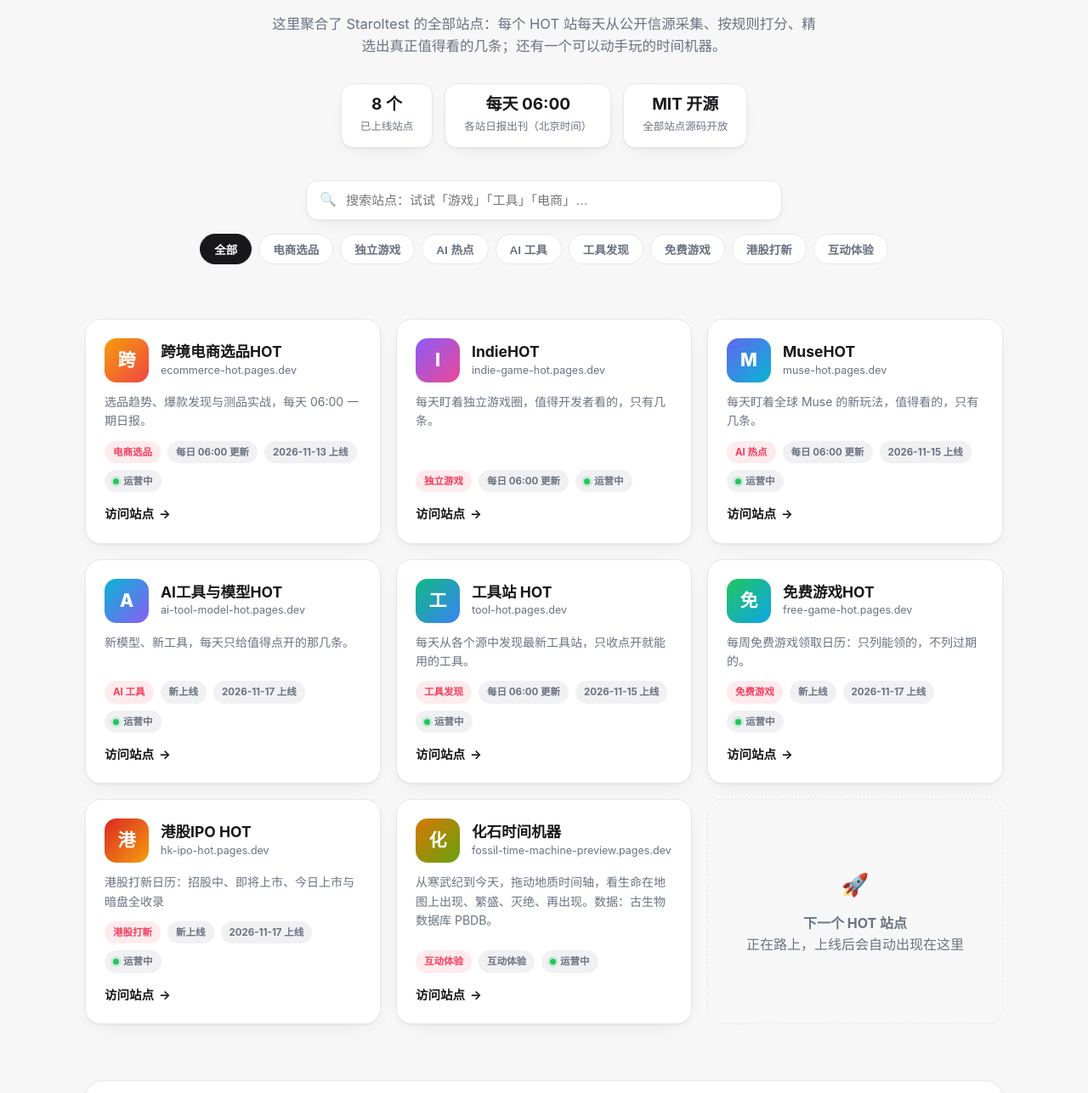
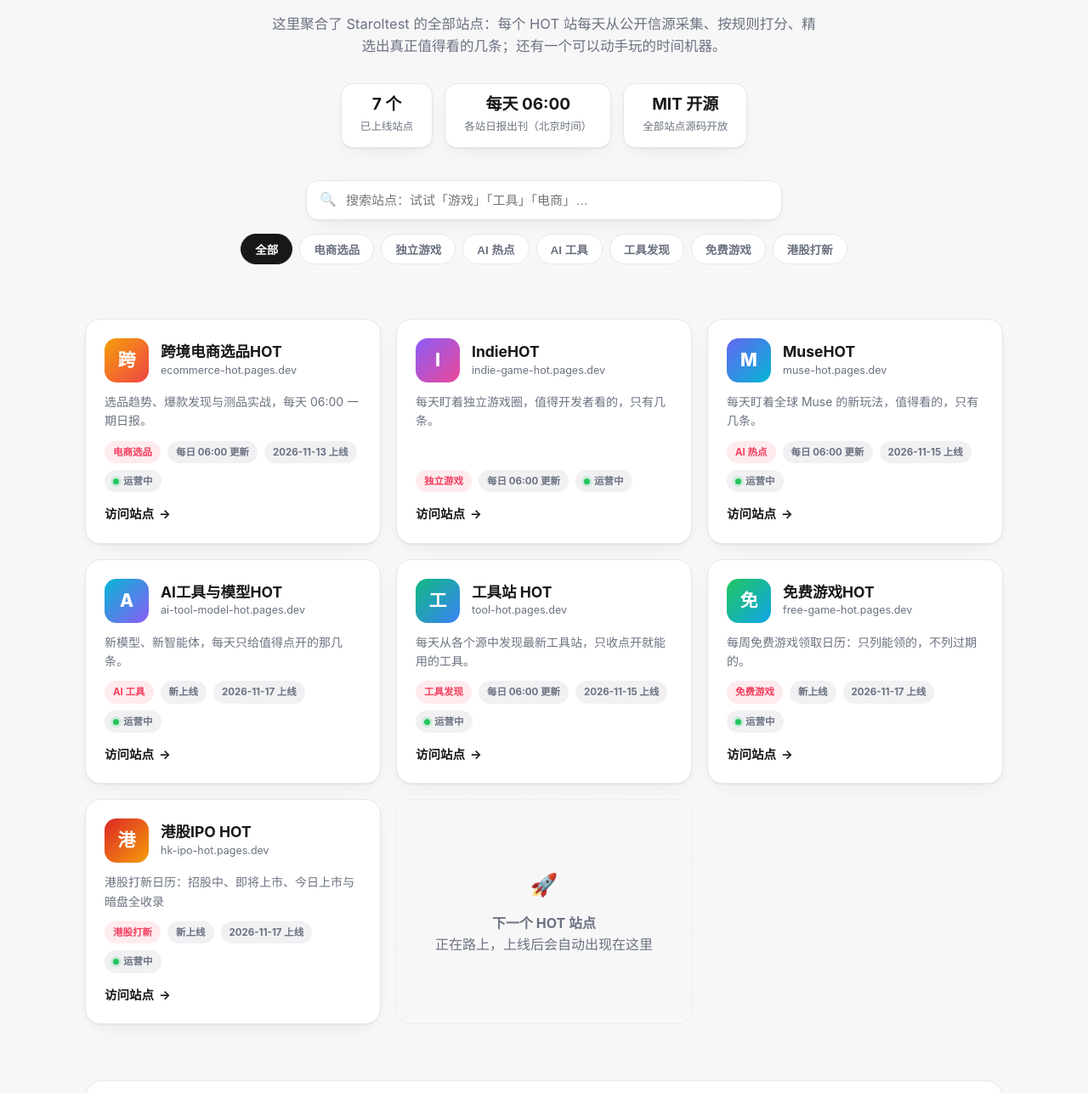
Before and after one commit to Staroltest/staroltest-hot, a plain HTML site: page index.html in a window 1280 px wide. Shown: the part 254-1540 px from the top of the page at 85% size. Drawn offline with Linux system fonts and the light colour scheme.

Commit message:
更新 index.html（官网自动同步）

```diff
--- a/index.html
+++ b/index.html
@@ -101,7 +101,7 @@ footer{margin-top:56px;border-top:1px solid var(--border);padding:26px 0 40px;co
   <h1>一个入口，逛遍所有 <span class="grad">HOT 站点</span></h1>
   <p>这里聚合了 Staroltest 的全部站点：每个 HOT 站每天从公开信源采集、按规则打分、精选出真正值得看的几条；还有一个可以动手玩的时间机器。</p>
   <div class="stats">
-    <div class="stat"><b>8 个</b><span>已上线站点</span></div>
+    <div class="stat"><b>7 个</b><span>已上线站点</span></div>
     <div class="stat"><b>每天 06:00</b><span>各站日报出刊（北京时间）</span></div>
     <div class="stat"><b>MIT 开源</b><span>全部站点源码开放</span></div>
   </div>
@@ -119,7 +119,6 @@ footer{margin-top:56px;border-top:1px solid var(--border);padding:26px 0 40px;co
       <button class="chip" data-cat="工具发现">工具发现</button>
       <button class="chip" data-cat="免费游戏">免费游戏</button>
       <button class="chip" data-cat="港股打新">港股打新</button>
-      <button class="chip" data-cat="互动体验">互动体验</button>
     </div>
   </div>
 </section>
@@ -168,12 +167,12 @@ footer{margin-top:56px;border-top:1px solid var(--border);padding:26px 0 40px;co
       </div>
       <a class="visit" href="https://muse-hot.pages.dev" target="_blank" rel="noopener">访问站点 <span>→</span></a>
     </article>
-    <article class="card" data-cat="AI 工具" data-search="ai工具与模型hot 新模型、新工具，每天只给值得点开的那几条。 ai 工具 ai-tool-model-hot">
+    <article class="card" data-cat="AI 工具" data-search="ai工具与模型hot 新模型、新智能体，每天只给值得点开的那几条。 ai 工具 ai-tool-model-hot">
       <div class="top">
         <div class="tile" style="background:linear-gradient(135deg,#06b6d4,#8b5cf6)">A<img src="https://ai-tool-model-hot.pages.dev/favicon.svg" alt="" loading="lazy" onerror="this.remove()"></div>
         <div><h3>AI工具与模型HOT</h3><div class="host">ai-tool-model-hot.pages.dev</div></div>
       </div>
-      <p class="tag">新模型、新工具，每天只给值得点开的那几条。</p>
+      <p class="tag">新模型、新智能体，每天只给值得点开的那几条。</p>
       <div class="meta">
         <span class="badge cat">AI 工具</span>
         <span class="badge">新上线</span>
@@ -223,20 +222,6 @@ footer{margin-top:56px;border-top:1px solid var(--border);padding:26px 0 40px;co
         <span class="badge"><span class="dot"></span>运营中</span>
       </div>
       <a class="visit" href="https://hk-ipo-hot.pages.dev" target="_blank" rel="noopener">访问站点 <span>→</span></a>
-    </article>
-    <article class="card" data-cat="互动体验" data-search="化石时间机器 从寒武纪到今天，拖动地质时间轴，看生命在地图上出现、繁盛、灭绝、再出现。数据：古生物数据库 pbdb。 互动体验 fossil-time-machine-preview">
-      <div class="top">
-        <div class="tile" style="background:linear-gradient(135deg,#d97706,#65a30d)">化<img src="https://fossil-time-machine-preview.pages.dev/favicon.svg" alt="" loading="lazy" onerror="this.remove()"></div>
-        <div><h3>化石时间机器</h3><div class="host">fossil-time-machine-preview.pages.dev</div></div>
-      </div>
-      <p class="tag">从寒武纪到今天，拖动地质时间轴，看生命在地图上出现、繁盛、灭绝、再出现。数据：古生物数据库 PBDB。</p>
-      <div class="meta">
-        <span class="badge cat">互动体验</span>
-        <span class="badge">互动体验</span>
-
-        <span class="badge"><span class="dot"></span>运营中</span>
-      </div>
-      <a class="visit" href="https://fossil-time-machine-preview.pages.dev" target="_blank" rel="noopener">访问站点 <span>→</span></a>
     </article>
     <div class="card soon">
       <div style="font-size:26px">🚀</div>
```
